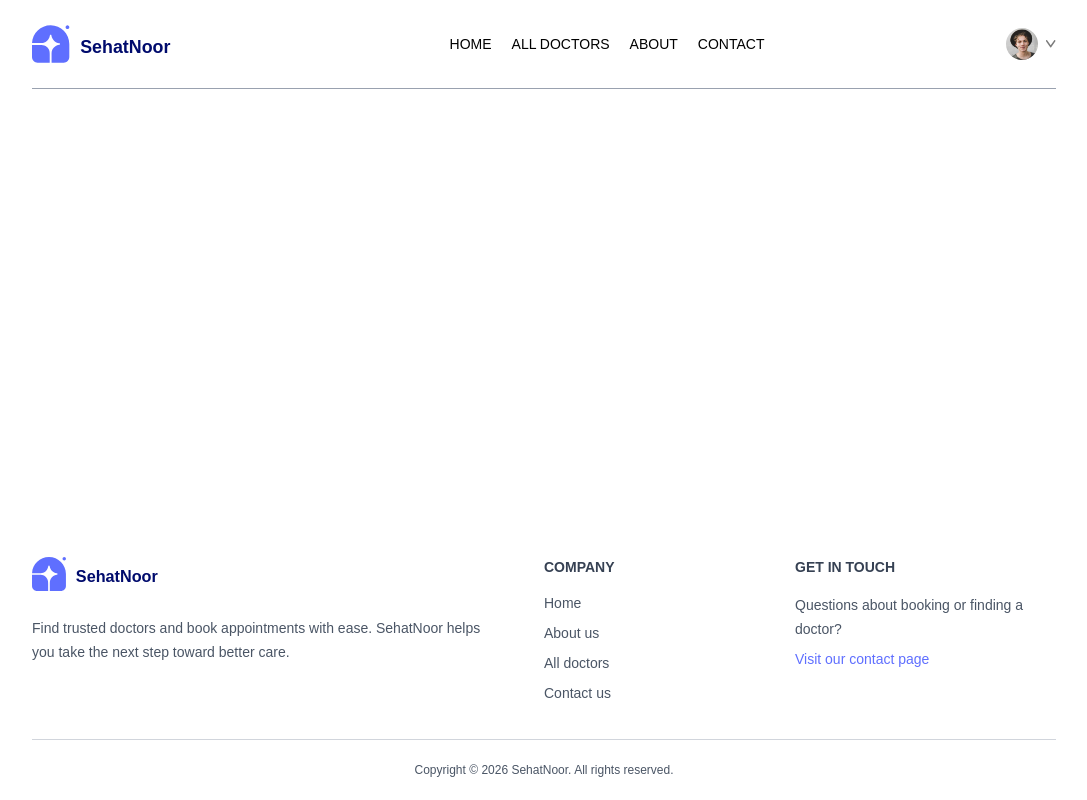
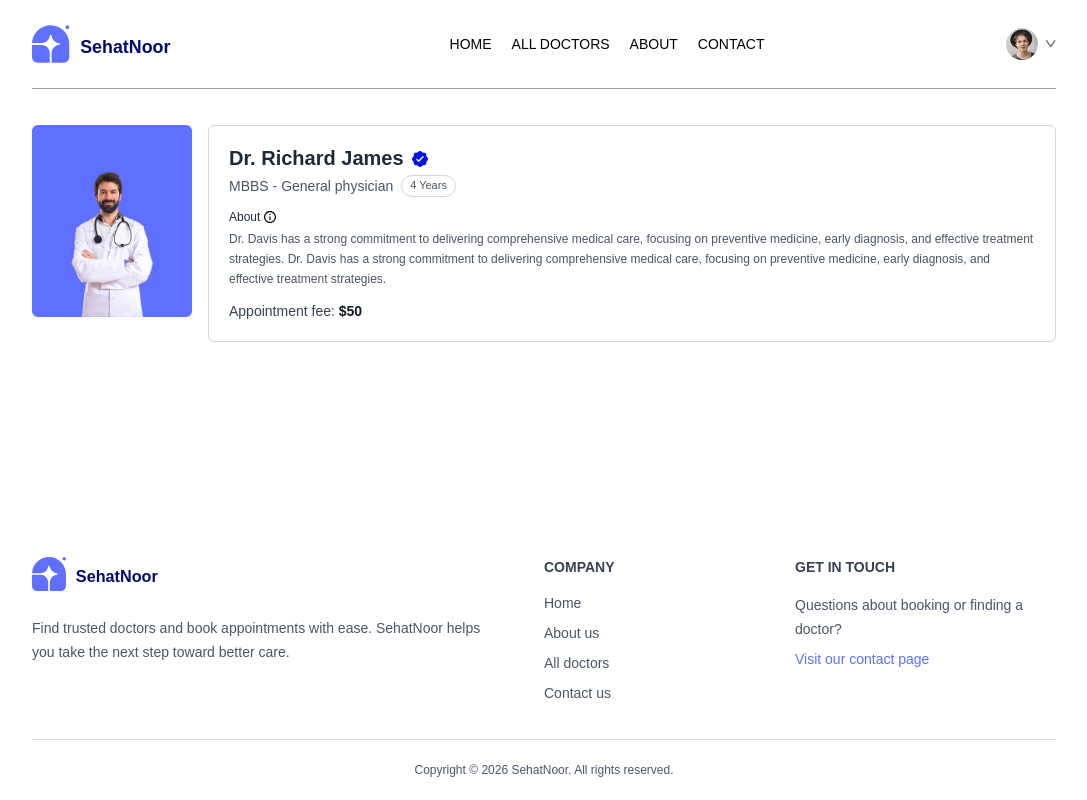
Before and after one commit to Tryingtobe-akmal/SehatNoor, a React (Vite) app in the folder frontend/: page /appointments/doc1 in a window 1280 px wide. Shown: the whole page, without its empty margins (96-1183 px from the left). Built offline with nearby package versions, Linux system fonts and the light colour scheme.

Commit message:
Appointment page without Booking system

```diff
--- a/frontend/src/App.jsx
+++ b/frontend/src/App.jsx
@@ -24,7 +24,7 @@ function App() {
           <Route path="/contact" element={<Contact />} />
           <Route path="/my-profile" element={<MyProfile />} />
           <Route path="/my-appointments" element={<MyAppointments />} />
-          <Route path="/my-appointments/:docId" element={<Appointments />} />
+          <Route path="/appointments/:docId" element={<Appointments />} />
         </Routes>
       </main>
       <Footer />
--- a/frontend/src/components/TopDoctors.jsx
+++ b/frontend/src/components/TopDoctors.jsx
@@ -20,7 +20,7 @@ const TopDoctors = () => {
         {doctors.slice(0, 10).map((doctor) => (
           <Link
             key={doctor._id}
-            to={`/my-appointments/${doctor._id}`}
+            to={`appointments/${doctor._id}`}
             className="group overflow-hidden rounded-lg border border-[#d9ddff] bg-white transition duration-300 hover:-translate-y-1 hover:shadow-lg focus-visible:outline-2 focus-visible:outline-offset-2 focus-visible:outline-[#5f6fff]"
           >
             <div className="aspect-square overflow-hidden bg-[#e9edff]">
--- a/frontend/src/context/AppContext.jsx
+++ b/frontend/src/context/AppContext.jsx
@@ -9,7 +9,6 @@ const AppContextProvider = (props) => {
     const value = {
         doctors
     }
-
     return (
         <AppContext.Provider value={value}>
             {props.children}
--- a/frontend/src/pages/Appointments.jsx
+++ b/frontend/src/pages/Appointments.jsx
@@ -1,10 +1,69 @@
 import React from 'react'
+import { useParams } from 'react-router-dom'
+import { useContext } from 'react'
+import { AppContext } from '../context/AppContext.jsx'
+import {assets} from '../assets/assets.js'
 
 const Appointments = () => {
-  return (
-    <div>
-      This is the Appointments page
-    </div>
+  const { doctors } = useContext(AppContext)
+  const { docId } = useParams()
+
+  const [doctorDetails, setDoctorDetails] = React.useState(null)
+
+  React.useEffect(() => {
+   fetchDoctorDetails(docId).then((details) => {
+      setDoctorDetails(details)
+    })
+  }, [doctors,docId])
+
+  const fetchDoctorDetails = async (docId) => {
+    const doctor = doctors.find((doc) => doc._id === docId)
+    console.log('Doctor details:', doctor)
+    return doctor || null
+  }
+
+  return doctorDetails && (
+    <section aria-labelledby="doctor-name" className="py-2 sm:py-4">
+      <div className="flex flex-col gap-3 sm:flex-row sm:gap-4">
+        <div className="h-64 w-full shrink-0 overflow-hidden rounded-md bg-[#5f6fff] sm:h-44 sm:w-36 md:h-48 md:w-40">
+          <img
+            src={doctorDetails.image}
+            alt={doctorDetails.name}
+            className="h-full w-full object-contain object-bottom"
+          />
+        </div>
+
+        <div className="min-w-0 flex-1 rounded-md border border-gray-300 bg-white p-4 sm:min-h-44 sm:p-5">
+          <div className="flex flex-wrap items-center gap-2">
+            <h1 id="doctor-name" className="text-lg font-semibold leading-tight text-gray-800 sm:text-xl">
+              {doctorDetails.name}
+            </h1>
+            <img className="h-4 w-4 shrink-0" src={assets.verified_icon} alt="Verified doctor" />
+          </div>
+
+          <div className="mt-1 flex flex-wrap items-center gap-2 text-xs text-gray-600 sm:text-sm">
+            <p>{doctorDetails.degree} - {doctorDetails.speciality}</p>
+            <span className="rounded-full border border-gray-300 px-2 py-0.5 text-[11px] text-gray-600">
+              {doctorDetails.experience}
+            </span>
+          </div>
+
+          <div className="mt-3">
+            <h2 className="flex items-center gap-1 text-xs font-medium text-gray-800">
+              About
+              <img src={assets.info_icon} alt="" className="h-3 w-3" />
+            </h2>
+            <p className="mt-1 text-xs leading-5 text-gray-600">
+              {doctorDetails.about}
+            </p>
+          </div>
+
+          <p className="mt-3 text-sm text-gray-700">
+            Appointment fee: <span className="font-semibold text-gray-900">${doctorDetails.fees}</span>
+          </p>
+        </div>
+      </div>
+    </section>
   )
 }
 
--- a/frontend/src/pages/Doctors.jsx
+++ b/frontend/src/pages/Doctors.jsx
@@ -43,7 +43,7 @@ export default function Doctors() {
             filterDoctors.map((doctor) => (
           <Link
             key={doctor._id}
-            to={`/my-appointments/${doctor._id}`}
+            to={`/appointments/${doctor._id}`}
             className="group overflow-hidden rounded-lg border border-[#d9ddff] bg-white transition duration-300 hover:-translate-y-1 hover:shadow-lg focus-visible:outline-2 focus-visible:outline-offset-2 focus-visible:outline-[#5f6fff]"
           >
             <div className="aspect-square overflow-hidden bg-[#e9edff]">
```
